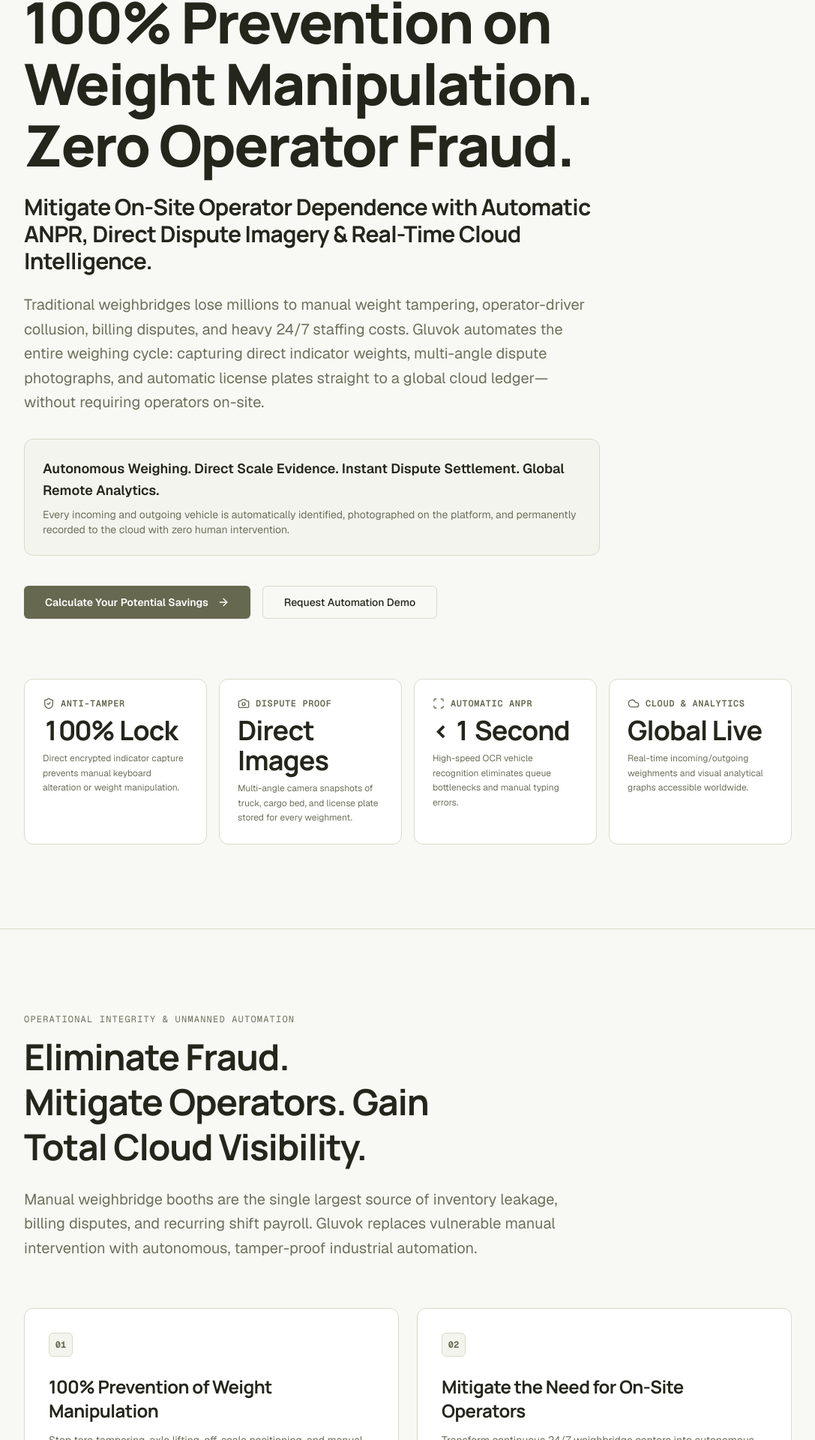
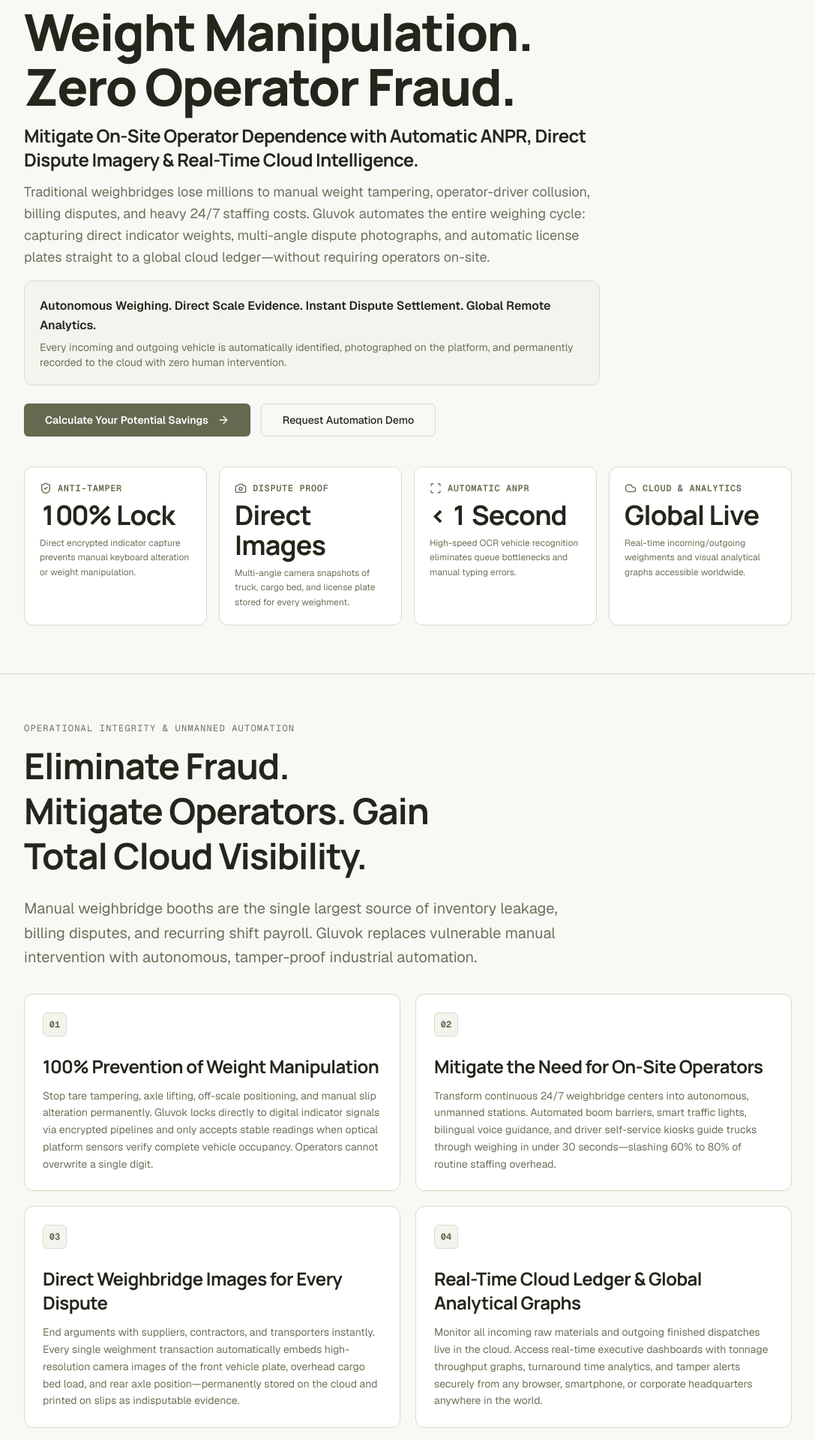
Before and after one commit to soumillathey/gluvok_Landing, a Next.js app: page / in a window 1280 px wide. Shown: the part 231-2151 px from the top of the page at 75% size, without its empty margins (96-1183 px from the left). Built offline with nearby package versions, Linux system fonts and the light colour scheme.

Commit message:
Optimize whitespace, tighten layout margins, and update messaging

```diff
--- a/app/page.tsx
+++ b/app/page.tsx
@@ -196,34 +196,34 @@
         {/* ─────────────────────────────────────────────────────────────
             2. HERO SECTION (Editorial Serif Heading + Clean Sans Body)
         ───────────────────────────────────────────────────────────── */}
-                <section className="px-6 lg:px-16 pt-24 pb-28 max-w-6xl mx-auto w-full">
-          <div className="inline-flex items-center gap-2 px-2.5 py-1 rounded-full bg-[var(--olive-wash)] border border-[var(--olive-border)] text-[11px] font-sans font-medium text-[var(--olive-text)] mb-8 transition-colors duration-200">
+                <section className="px-6 lg:px-16 pt-10 sm:pt-14 pb-12 sm:pb-16 max-w-6xl mx-auto w-full">
+          <div className="inline-flex items-center gap-2 px-2.5 py-1 rounded-full bg-[var(--olive-wash)] border border-[var(--olive-border)] text-[11px] font-sans font-medium text-[var(--olive-text)] mb-4 transition-colors duration-200">
             <span className="size-1.5 rounded-full bg-[var(--olive-accent)] inline-block transition-colors duration-200" aria-hidden="true" />
             UNMANNED WEIGHBRIDGE AUTOMATION // 100% ANTI-TAMPER CLOUD SYSTEM
           </div>
 
-          <h1 className="font-heading font-extrabold text-5xl sm:text-7xl lg:text-[76px] leading-[1.08] tracking-[-0.03em] text-[var(--text-primary)] mb-6 max-w-4xl text-balance">
+          <h1 className="font-heading font-extrabold text-4xl sm:text-6xl lg:text-[68px] leading-[1.08] tracking-[-0.03em] text-[var(--text-primary)] mb-3 max-w-4xl text-balance">
             100% Prevention on Weight Manipulation. Zero Operator Fraud.
           </h1>
 
-          <h2 className="font-heading text-2xl sm:text-3xl font-bold text-[var(--text-primary)] mb-6 max-w-3xl">
+          <h2 className="font-heading text-xl sm:text-2xl font-bold text-[var(--text-primary)] mb-3 max-w-3xl">
             Mitigate On-Site Operator Dependence with Automatic ANPR, Direct Dispute Imagery &amp; Real-Time Cloud Intelligence.
           </h2>
 
-          <p className="font-sans text-lg sm:text-xl text-[var(--text-muted)] leading-relaxed max-w-3xl mb-8 font-normal">
+          <p className="font-sans text-base sm:text-lg text-[var(--text-muted)] leading-relaxed max-w-3xl mb-4 font-normal">
             Traditional weighbridges lose millions to manual weight tampering, operator-driver collusion, billing disputes, and heavy 24/7 staffing costs. Gluvok automates the entire weighing cycle: capturing direct indicator weights, multi-angle dispute photographs, and automatic license plates straight to a global cloud ledger—without requiring operators on-site.
           </p>
 
-          <div className="p-6 rounded-[12px] bg-[var(--olive-wash)] border border-[var(--olive-border)] max-w-3xl mb-10 transition-colors duration-200">
-            <p className="font-sans text-base sm:text-lg font-semibold text-[var(--text-primary)] leading-relaxed">
+          <div className="p-4 sm:p-5 rounded-[12px] bg-[var(--olive-wash)] border border-[var(--olive-border)] max-w-3xl mb-6 transition-colors duration-200">
+            <p className="font-sans text-sm sm:text-base font-semibold text-[var(--text-primary)] leading-relaxed">
               Autonomous Weighing. Direct Scale Evidence. Instant Dispute Settlement. Global Remote Analytics.
             </p>
-            <p className="font-sans text-sm text-[var(--text-muted)] mt-2">
+            <p className="font-sans text-xs sm:text-sm text-[var(--text-muted)] mt-1.5">
               Every incoming and outgoing vehicle is automatically identified, photographed on the platform, and permanently recorded to the cloud with zero human intervention.
             </p>
           </div>
 
-          <div className="flex flex-wrap items-center gap-4 mb-20">
+          <div className="flex flex-wrap items-center gap-3.5 mb-8 sm:mb-10">
             <Button
               size="lg"
               className="text-sm font-semibold"
@@ -249,8 +249,8 @@
           </div>
 
           {/* 4 Metric Bento Cards */}
-          <div className="grid grid-cols-2 lg:grid-cols-4 gap-4">
-            <div className="p-6 rounded-[12px] bg-[var(--surface-card)] border border-[var(--border-hairline)]">
+          <div className="grid grid-cols-2 lg:grid-cols-4 gap-3.5 sm:gap-4">
+            <div className="p-4 sm:p-5 rounded-[12px] bg-[var(--surface-card)] border border-[var(--border-hairline)]">
               <div className="flex items-center gap-2 mb-2 text-[var(--olive-accent)]">
                 <ShieldCheck className="size-4" />
                 <span className="font-mono text-xs uppercase tracking-wider font-semibold">ANTI-TAMPER</span>
@@ -263,7 +263,7 @@
               </div>
             </div>
 
-            <div className="p-6 rounded-[12px] bg-[var(--surface-card)] border border-[var(--border-hairline)]">
+            <div className="p-4 sm:p-5 rounded-[12px] bg-[var(--surface-card)] border border-[var(--border-hairline)]">
               <div className="flex items-center gap-2 mb-2 text-[var(--olive-accent)]">
                 <Camera className="size-4" />
                 <span className="font-mono text-xs uppercase tracking-wider font-semibold">DISPUTE PROOF</span>
@@ -276,7 +276,7 @@
               </div>
             </div>
 
-            <div className="p-6 rounded-[12px] bg-[var(--surface-card)] border border-[var(--border-hairline)]">
+            <div className="p-4 sm:p-5 rounded-[12px] bg-[var(--surface-card)] border border-[var(--border-hairline)]">
               <div className="flex items-center gap-2 mb-2 text-[var(--olive-accent)]">
                 <Scan className="size-4" />
                 <span className="font-mono text-xs uppercase tracking-wider font-semibold">AUTOMATIC ANPR</span>
@@ -289,7 +289,7 @@
               </div>
             </div>
 
-            <div className="p-6 rounded-[12px] bg-[var(--surface-card)] border border-[var(--border-hairline)]">
+            <div className="p-4 sm:p-5 rounded-[12px] bg-[var(--surface-card)] border border-[var(--border-hairline)]">
               <div className="flex items-center gap-2 mb-2 text-[var(--olive-accent)]">
                 <Cloud className="size-4" />
                 <span className="font-mono text-xs uppercase tracking-wider font-semibold">CLOUD &amp; ANALYTICS</span>
@@ -309,9 +309,9 @@
         ───────────────────────────────────────────────────────────── */}
         <section
           id="why-gluvok"
-          className="scroll-mt-24 border-t border-[var(--border-hairline)] px-6 lg:px-16 py-28 max-w-6xl mx-auto w-full"
+          className="scroll-mt-24 border-t border-[var(--border-hairline)] px-6 lg:px-16 py-12 sm:py-16 max-w-6xl mx-auto w-full"
         >
-          <div className="max-w-3xl mb-16">
+          <div className="max-w-3xl mb-6 sm:mb-8">
             <span className="font-mono text-xs uppercase tracking-widest text-[var(--text-muted)] block mb-3">
               OPERATIONAL INTEGRITY &amp; UNMANNED AUTOMATION
             </span>
@@ -323,8 +323,8 @@
             </p>
           </div>
 
-          <div className="grid grid-cols-1 md:grid-cols-2 gap-6 mb-12">
-            <div className="p-8 rounded-[12px] bg-[var(--surface-card)] border border-[var(--border-hairline)] flex flex-col justify-between">
+          <div className="grid grid-cols-1 md:grid-cols-2 gap-4 sm:gap-5 mb-6 sm:mb-8">
+            <div className="p-5 sm:p-6 rounded-[12px] bg-[var(--surface-card)] border border-[var(--border-hairline)] flex flex-col justify-between">
               <div>
                 <div className="size-8 rounded-[6px] bg-[var(--olive-wash)] border border-[var(--olive-border)] flex items-center justify-center font-mono text-xs font-bold text-[var(--olive-text)] mb-6 tabular-nums" aria-hidden="true">
                   01
@@ -338,7 +338,7 @@
               </div>
             </div>
 
-            <div className="p-8 rounded-[12px] bg-[var(--surface-card)] border border-[var(--border-hairline)] flex flex-col justify-between">
+            <div className="p-5 sm:p-6 rounded-[12px] bg-[var(--surface-card)] border border-[var(--border-hairline)] flex flex-col justify-between">
               <div>
                 <div className="size-8 rounded-[6px] bg-[var(--olive-wash)] border border-[var(--olive-border)] flex items-center justify-center font-mono text-xs font-bold text-[var(--olive-text)] mb-6 tabular-nums" aria-hidden="true">
                   02
@@ -352,7 +352,7 @@
               </div>
             </div>
 
-            <div className="p-8 rounded-[12px] bg-[var(--surface-card)] border border-[var(--border-hairline)] flex flex-col justify-between">
+            <div className="p-5 sm:p-6 rounded-[12px] bg-[var(--surface-card)] border border-[var(--border-hairline)] flex flex-col justify-between">
               <div>
                 <div className="size-8 rounded-[6px] bg-[var(--olive-wash)] border border-[var(--olive-border)] flex items-center justify-center font-mono text-xs font-bold text-[var(--olive-text)] mb-6 tabular-nums" aria-hidden="true">
                   03
@@ -366,7 +366,7 @@
               </div>
             </div>
 
-            <div className="p-8 rounded-[12px] bg-[var(--surface-card)] border border-[var(--border-hairline)] flex flex-col justify-between">
+            <div className="p-5 sm:p-6 rounded-[12px] bg-[var(--surface-card)] border border-[var(--border-hairline)] flex flex-col justify-between">
               <div>
                 <div className="size-8 rounded-[6px] bg-[var(--olive-wash)] border border-[var(--olive-border)] flex items-center justify-center font-mono text-xs font-bold text-[var(--olive-text)] mb-6 tabular-nums" aria-hidden="true">
                   04
@@ -393,9 +393,9 @@
         ───────────────────────────────────────────────────────────── */}
         <section
           id="modules"
-          className="scroll-mt-24 border-t border-[var(--border-hairline)] px-6 lg:px-16 py-28 max-w-6xl mx-auto w-full"
+          className="scroll-mt-24 border-t border-[var(--border-hairline)] px-6 lg:px-16 py-12 sm:py-16 max-w-6xl mx-auto w-full"
         >
-          <div className="max-w-3xl mb-16">
+          <div className="max-w-3xl mb-6 sm:mb-8">
             <span className="font-mono text-xs uppercase tracking-widest text-[var(--text-muted)] block mb-3">
               SYSTEM MODULES &amp; ARCHITECTURE
             </span>
@@ -410,9 +410,9 @@
             </p>
           </div>
 
-          <div className="grid grid-cols-1 md:grid-cols-2 lg:grid-cols-3 gap-6 mb-12">
+          <div className="grid grid-cols-1 md:grid-cols-2 lg:grid-cols-3 gap-4 sm:gap-5 mb-6 sm:mb-8">
             {/* 1. 100% Anti-Tamper Weight Lock */}
-            <div className="p-8 rounded-[12px] bg-[var(--surface-card)] border border-[var(--border-hairline)] flex flex-col justify-between">
+            <div className="p-5 sm:p-6 rounded-[12px] bg-[var(--surface-card)] border border-[var(--border-hairline)] flex flex-col justify-between">
               <div>
                 <div className="size-9 rounded-[8px] bg-[var(--olive-wash)] border border-[var(--olive-border)] flex items-center justify-center text-[var(--olive-accent)] mb-5 transition-colors duration-200" aria-hidden="true">
                   <ShieldCheck className="size-4" />
@@ -433,7 +433,7 @@
             </div>
 
             {/* 2. Direct Weighbridge Dispute Imagery */}
-            <div className="p-8 rounded-[12px] bg-[var(--surface-card)] border border-[var(--border-hairline)] flex flex-col justify-between">
+            <div className="p-5 sm:p-6 rounded-[12px] bg-[var(--surface-card)] border border-[var(--border-hairline)] flex flex-col justify-between">
               <div>
                 <div className="size-9 rounded-[8px] bg-[var(--olive-wash)] border border-[var(--olive-border)] flex items-center justify-center text-[var(--olive-accent)] mb-5 transition-colors duration-200" aria-hidden="true">
                   <Camera className="size-4" />
@@ -454,7 +454,7 @@
             </div>
 
             {/* 3. Automatic High-Speed ANPR */}
-            <div className="p-8 rounded-[12px] bg-[var(--surface-card)] border border-[var(--border-hairline)] flex flex-col justify-between">
+            <div className="p-5 sm:p-6 rounded-[12px] bg-[var(--surface-card)] border border-[var(--border-hairline)] flex flex-col justify-between">
               <div>
                 <div className="size-9 rounded-[8px] bg-[var(--olive-wash)] border border-[var(--olive-border)] flex items-center justify-center text-[var(--olive-accent)] mb-5 transition-colors duration-200" aria-hidden="true">
                   <Scan className="size-4" />
@@ -475,7 +475,7 @@
             </div>
 
             {/* 4. Unmanned Center Driver Automation */}
-            <div className="p-8 rounded-[12px] bg-[var(--surface-card)] border border-[var(--border-hairline)] flex flex-col justify-between">
+            <div className="p-5 sm:p-6 rounded-[12px] bg-[var(--surface-card)] border border-[var(--border-hairline)] flex flex-col justify-between">
               <div>
                 <div className="size-9 rounded-[8px] bg-[var(--olive-wash)] border border-[var(--olive-border)] flex items-center justify-center text-[var(--olive-accent)] mb-5 transition-colors duration-200" aria-hidden="true">
                   <UserX className="size-4" />
@@ -496,7 +496,7 @@
             </div>
 
             {/* 5. Real-Time Inbound & Outbound Cloud Ledger */}
-            <div className="p-8 rounded-[12px] bg-[var(--surface-card)] border border-[var(--border-hairline)] flex flex-col justify-between">
+            <div className="p-5 sm:p-6 rounded-[12px] bg-[var(--surface-card)] border border-[var(--border-hairline)] flex flex-col justify-between">
               <div>
                 <div className="size-9 rounded-[8px] bg-[var(--olive-wash)] border border-[var(--olive-border)] flex items-center justify-center text-[var(--olive-accent)] mb-5 transition-colors duration-200" aria-hidden="true">
                   <Cloud className="size-4" />
@@ -517,7 +517,7 @@
             </div>
 
             {/* 6. Global Analytics & Remote Dashboard */}
-            <div className="p-8 rounded-[12px] bg-[var(--surface-card)] border border-[var(--border-hairline)] flex flex-col justify-between">
+            <div className="p-5 sm:p-6 rounded-[12px] bg-[var(--surface-card)] border border-[var(--border-hairline)] flex flex-col justify-between">
               <div>
                 <div className="size-9 rounded-[8px] bg-[var(--olive-wash)] border border-[var(--olive-border)] flex items-center justify-center text-[var(--olive-accent)] mb-5 transition-colors duration-200" aria-hidden="true">
                   <BarChart3 className="size-4" />
@@ -539,7 +539,7 @@
           </div>
 
           {/* Core Assurance Callout */}
-          <div className="p-8 rounded-[12px] bg-[var(--surface-card)] border border-[var(--border-hairline)]">
+          <div className="p-5 sm:p-6 rounded-[12px] bg-[var(--surface-card)] border border-[var(--border-hairline)]">
             <h4 className="font-heading text-2xl font-bold text-[var(--text-primary)] mb-3">
               100% Prevention of Weight Manipulation. Zero Blind Spots.
             </h4>
@@ -557,9 +557,9 @@
         ───────────────────────────────────────────────────────────── */}
         <section
           id="live-ledger"
-          className="scroll-mt-24 border-t border-[var(--border-hairline)] px-6 lg:px-16 py-28 max-w-6xl mx-auto w-full"
+          className="scroll-mt-24 border-t border-[var(--border-hairline)] px-6 lg:px-16 py-12 sm:py-16 max-w-6xl mx-auto w-full"
         >
-          <div className="max-w-3xl mb-12">
+          <div className="max-w-3xl mb-5 sm:mb-6">
             <span className="font-mono text-xs uppercase tracking-widest text-[var(--text-muted)] block mb-2">
               REAL-TIME CLOUD STREAM // INCOMING &amp; OUTGOING WEIGHMENTS
             </span>
@@ -693,9 +693,9 @@
         ───────────────────────────────────────────────────────────── */}
         <section
           id="calculator"
-          className="scroll-mt-24 border-t border-[var(--border-hairline)] px-6 lg:px-16 py-28 max-w-6xl mx-auto w-full"
+          className="scroll-mt-24 border-t border-[var(--border-hairline)] px-6 lg:px-16 py-12 sm:py-16 max-w-6xl mx-auto w-full"
         >
-          <div className="max-w-3xl mb-12">
+          <div className="max-w-3xl mb-5 sm:mb-6">
             <span className="font-mono text-xs uppercase tracking-widest text-[var(--text-muted)] block mb-3">
               SAVINGS &amp; INVESTMENT MODEL
             </span>
@@ -734,9 +734,9 @@
         ───────────────────────────────────────────────────────────── */}
         <section
           id="disputes"
-          className="scroll-mt-24 border-t border-[var(--border-hairline)] px-6 lg:px-16 py-28 max-w-6xl mx-auto w-full"
+          className="scroll-mt-24 border-t border-[var(--border-hairline)] px-6 lg:px-16 py-12 sm:py-16 max-w-6xl mx-auto w-full"
         >
-          <div className="max-w-3xl mb-16">
+          <div className="max-w-3xl mb-6 sm:mb-8">
             <span className="font-mono text-xs uppercase tracking-widest text-[var(--text-muted)] block mb-3">
               PHOTOGRAPHIC DISPUTE PROTOCOL
             </span>
@@ -750,7 +750,7 @@
 
           <div className="grid grid-cols-1 md:grid-cols-3 gap-6">
             {/* Case 1 */}
-            <div className="p-7 rounded-[12px] bg-[var(--surface-card)] border border-[var(--border-hairline)] flex flex-col justify-between">
+            <div className="p-5 sm:p-6 rounded-[12px] bg-[var(--surface-card)] border border-[var(--border-hairline)] flex flex-col justify-between">
               <div>
                 <div className="flex items-center justify-between mb-4">
                   <Badge variant="yellow">Weight Shortage Dispute</Badge>
@@ -772,7 +772,7 @@
             </div>
 
             {/* Case 2 */}
-            <div className="p-7 rounded-[12px] bg-[var(--surface-card)] border border-[var(--border-hairline)] flex flex-col justify-between">
+            <div className="p-5 sm:p-6 rounded-[12px] bg-[var(--surface-card)] border border-[var(--border-hairline)] flex flex-col justify-between">
               <div>
                 <div className="flex items-center justify-between mb-4">
                   <Badge variant="blue">Plate &amp; Truck Swap</Badge>
@@ -794,7 +794,7 @@
             </div>
 
             {/* Case 3 */}
-            <div className="p-7 rounded-[12px] bg-[var(--surface-card)] border border-[var(--border-hairline)] flex flex-col justify-between">
+            <div className="p-5 sm:p-6 rounded-[12px] bg-[var(--surface-card)] border border-[var(--border-hairline)] flex flex-col justify-between">
               <div>
                 <div className="flex items-center justify-between mb-4">
                   <Badge variant="red">Axle Ramp Manipulation</Badge>
@@ -822,7 +822,7 @@
         ───────────────────────────────────────────────────────────── */}
         <section
           id="faq"
-          className="scroll-mt-24 border-t border-[var(--border-hairline)] px-6 lg:px-16 py-28 max-w-4xl mx-auto w-full"
+          className="scroll-mt-24 border-t border-[var(--border-hairline)] px-6 lg:px-16 py-12 sm:py-16 max-w-4xl mx-auto w-full"
         >
           <div className="mb-12">
             <span className="font-mono text-xs uppercase tracking-widest text-[var(--text-muted)] block mb-3">
@@ -895,9 +895,9 @@
         ───────────────────────────────────────────────────────────── */}
         <section
           id="book-demo"
-          className="scroll-mt-24 border-t border-[var(--border-hairline)] px-6 lg:px-16 py-28 max-w-4xl mx-auto w-full"
+          className="scroll-mt-24 border-t border-[var(--border-hairline)] px-6 lg:px-16 py-12 sm:py-16 max-w-4xl mx-auto w-full"
         >
-          <div className="text-center mb-10">
+          <div className="text-center mb-6 sm:mb-8">
             <span className="font-mono text-xs uppercase tracking-widest text-[var(--text-muted)] block mb-3">
               OPERATIONAL SOVEREIGNTY
             </span>
@@ -910,7 +910,7 @@
             <p className="font-sans text-base text-[var(--text-muted)] max-w-2xl mx-auto mb-6">
               With Gluvok, your facility can move toward a connected weighing workflow where vehicle identification, weight capture, digital records, and camera monitoring work together.
             </p>
-            <div className="p-4 rounded-[8px] bg-[var(--olive-wash)] border border-[var(--olive-border)] max-w-xl mx-auto mb-8">
+            <div className="p-4 rounded-[8px] bg-[var(--olive-wash)] border border-[var(--olive-border)] max-w-xl mx-auto mb-5">
               <p className="font-heading text-base font-bold text-[var(--text-primary)]">
                 Reduce manual dependency. Strengthen accountability. Make decisions with better data.
               </p>
@@ -918,7 +918,7 @@
             <h3 className="font-heading text-2xl font-bold text-[var(--text-primary)] mb-2">
               Take the Next Step Toward Autonomous Weighbridge Operations.
             </h3>
-            <p className="font-sans text-sm text-[var(--text-muted)] max-w-xl mx-auto mb-6">
+            <p className="font-sans text-sm text-[var(--text-muted)] max-w-xl mx-auto mb-4">
               Discover how Gluvok can help your facility reduce recurring costs, improve transaction traceability, and modernize weighbridge management.
             </p>
             <div className="flex flex-wrap items-center justify-center gap-3">
@@ -947,7 +947,7 @@
             </div>
           </div>
 
-          <div className="bg-[var(--surface-card)] border border-[var(--border-hairline)] p-8 rounded-[12px] max-w-2xl mx-auto">
+          <div className="bg-[var(--surface-card)] border border-[var(--border-hairline)] p-6 sm:p-7 rounded-[12px] max-w-2xl mx-auto">
             {submitted ? (
               <div className="py-8 text-center space-y-3" role="status" aria-live="polite">
                 <div className="size-10 rounded-full bg-[var(--olive-wash)] text-[var(--olive-text)] border border-[var(--olive-border)] flex items-center justify-center mx-auto text-xl font-bold transition-colors duration-200" aria-hidden="true">
```
Also changed, not shown: components/roi-calculator.tsx (+8 -8 lines).
